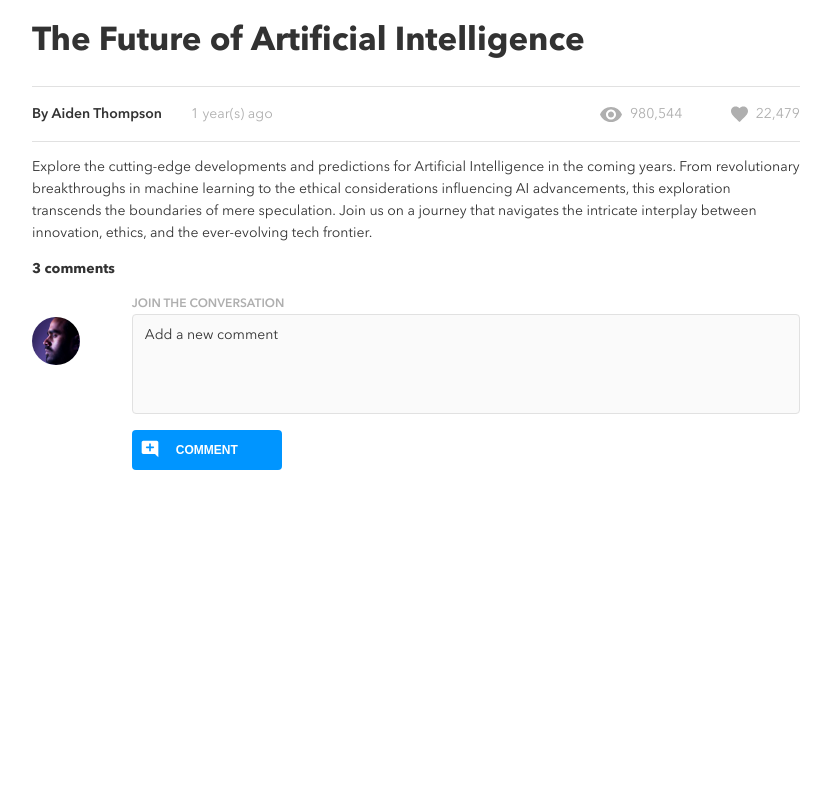
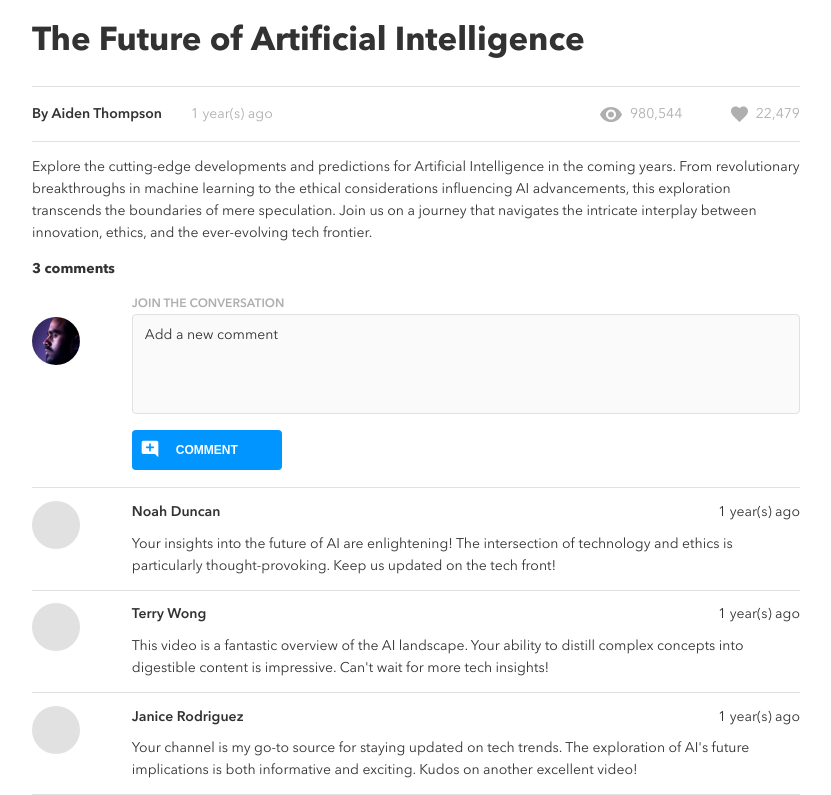
Before and after one commit to evelynseven/brainflix, a React (Create React App) app: page / in a window 1280 px wide. Shown: the part 554-1349 px from the top of the page, without its empty margins (98-929 px from the left). Before the commit the page ends 1033 px from the top, so only its background shows below. Built offline with nearby package versions, Linux system fonts and the light colour scheme.

Commit message:
add video comment components

```diff
--- a/src/components/CommentBox/CommentBox.jsx
+++ b/src/components/CommentBox/CommentBox.jsx
@@ -5,23 +5,23 @@ import CTAButton from "../CTAButton/CTAButton";
 
 function CommentBox() {
   return (
-    <div class="comment-box">
-      <form class="comment-box__form-content-box">
-        <div class="comment-box__img-container">
+    <div className="comment-post">
+      <form className="comment-post__form-content-box">
+        <div className="comment-post__img-container">
           <img src={MohanMuruge} alt="Mohan-muruge user photo" />
         </div>
-        <div class="comment-box__form-input-box">
+        <div className="comment-post__form-input-box">
           <div>
-            <label for="userComment">join the conversation</label>
+            <label htmlFor="userComment">join the conversation</label>
             <textarea
-              class="comment-box__textarea"
+              className="comment-post__textarea"
               name="userComment"
               id="userComment"
               placeholder="Add a new comment"
-              autocomplete="off"
+              autoComplete="off"
             ></textarea>
           </div>
-          <div class="comment-box__button-box">
+          <div className="comment-post__button-box">
             <CTAButton buttonIcon={commentButton} buttonText="comment" />
           </div>
         </div>
--- a/src/components/CommentBox/CommentBox.scss
+++ b/src/components/CommentBox/CommentBox.scss
@@ -1,7 +1,7 @@
 @use "../../styles/partials/mixins" as *;
 @use "../../styles/partials/variables" as *;
 
-.comment-box {
+.comment-post {
   &__form-content-box {
     width: 100%;
     display: flex;
--- /dev/null
+++ b/src/components/DynamicTimestamp/DynamicTimestamp.jsx
@@ -0,0 +1,51 @@
+function dynamicTS(commentTimestamp, currentTimestamp) {
+  let dynamicTimestamp;
+
+  let commentTime = new Date(commentTimestamp);
+  let currentTime = new Date(currentTimestamp);
+
+  const yearsDifference = Math.abs(
+    currentTime.getFullYear() - commentTime.getFullYear()
+  );
+  const monthsDifference = Math.abs(
+    currentTime.getMonth() - commentTime.getMonth()
+  );
+  const daysDifference = Math.abs(
+    currentTime.getDate() - commentTime.getDate()
+  );
+  const hoursDifference = Math.abs(
+    currentTime.getHours() - commentTime.getHours()
+  );
+  const minutesDifference = Math.abs(
+    currentTime.getMinutes() - commentTime.getMinutes()
+  );
+  const secondsDifference = Math.abs(
+    currentTime.getSeconds() - commentTime.getSeconds()
+  );
+
+  if (yearsDifference < 1) {
+    if (monthsDifference < 1) {
+      if (daysDifference < 1) {
+        if (hoursDifference < 1) {
+          if (minutesDifference < 1) {
+            dynamicTimestamp = `${secondsDifference} second(s) ago`;
+          } else {
+            dynamicTimestamp = `${minutesDifference} minute(s) ago`;
+          }
+        } else {
+          dynamicTimestamp = `${hoursDifference} hour(s) ago`;
+        }
+      } else {
+        dynamicTimestamp = `${daysDifference} day(s) ago`;
+      }
+    } else {
+      dynamicTimestamp = `${monthsDifference} month(s) ago`;
+    }
+  } else {
+    dynamicTimestamp = `${yearsDifference} year(s) ago`;
+  }
+
+  return dynamicTimestamp;
+}
+
+export default dynamicTS;
--- a/src/components/SingleComment/SingleComment.jsx
+++ b/src/components/SingleComment/SingleComment.jsx
@@ -1,7 +1,19 @@
 import "./SingleComment.scss";
+import dynamicTS from "../DynamicTimestamp/DynamicTimestamp";
 
-function SingleComment() {
-  return;
+function SingleComment({ name, timestamp, comment }) {
+  return (
+    <div className="comment-box">
+      <div className="comment-box__default-user-img"></div>
+      <div className="comment-box__info-box">
+        <div className="comment-box__info-first-row">
+          <p className="comment-box__name">{name}</p>
+          <p>{dynamicTS(timestamp, new Date())}</p>
+        </div>
+        <p>{comment}</p>
+      </div>
+    </div>
+  );
 }
 
 export default SingleComment;
--- a/src/components/SingleComment/SingleComment.scss
+++ b/src/components/SingleComment/SingleComment.scss
@@ -0,0 +1,54 @@
+@use "../../styles/partials/mixins" as *;
+@use "../../styles/partials/variables" as *;
+
+.comment-box {
+  width: 100%;
+  padding: 0.5rem 0;
+  display: flex;
+  flex-direction: row;
+  justify-content: space-between;
+  border-bottom: 1px solid $BrainFlix-Mercury;
+
+  &:first-child {
+    border-top: 1px solid $BrainFlix-Mercury;
+  }
+
+  p {
+    margin: 0.3rem 0;
+  }
+
+  &__name {
+    font-weight: 600;
+  }
+
+  &__default-user-img {
+    margin-top: 0.3rem;
+    width: 40px;
+    height: 40px;
+    border-radius: 50%;
+    background-size: cover;
+    background-color: $BrainFlix-Mercury;
+
+    @include tablet {
+      width: 3rem;
+      height: 3rem;
+    }
+  }
+
+  &__info-box {
+    width: 82%;
+
+    @include tablet {
+      width: 89%;
+    }
+
+    @include desktop {
+      width: 87%;
+    }
+  }
+
+  &__info-first-row {
+    display: flex;
+    justify-content: space-between;
+  }
+}
--- a/src/components/VideoComment/VideoComment.jsx
+++ b/src/components/VideoComment/VideoComment.jsx
@@ -1,13 +1,24 @@
 import CommentBox from "../CommentBox/CommentBox";
+import SingleComment from "../SingleComment/SingleComment";
 import "./VideoComment.scss";
 
 function VideoComment({ comments }) {
-  const allComments = comments;
+  const allComments = comments.sort((a, b) => b.timestamp - a.timestamp);
 
   return (
     <div className="video-comment">
       <h3>{allComments.length} comments</h3>
       <CommentBox />
+      <hr />
+      {comments.map((comment) => {
+        return (
+          <SingleComment
+            name={comment.name}
+            timestamp={comment.timestamp}
+            comment={comment.comment}
+          />
+        );
+      })}
     </div>
   );
 }
--- a/src/components/VideoComment/VideoComment.scss
+++ b/src/components/VideoComment/VideoComment.scss
@@ -1,7 +1,8 @@
 @use "../../styles/partials/mixins" as *;
+@use "../../styles/partials/variables" as *;
 
 .video-comment {
-  padding: 0 1rem;
+  padding: 0 1rem 1rem 1rem;
 
   @include tablet {
     padding: 0 2.25rem;
@@ -11,4 +12,10 @@
     padding: 0 0 0 8.125rem;
     width: 60%;
   }
+
+  hr {
+    border: none;
+    border-top: 1px solid $BrainFlix-Mercury;
+    margin: 0.5rem 0 0 0;
+  }
 }
--- a/src/components/VideoKeyInfo/VideoKeyInfo.jsx
+++ b/src/components/VideoKeyInfo/VideoKeyInfo.jsx
@@ -1,58 +1,9 @@
 import "./VideoKeyInfo.scss";
 import viewsIcon from "../../assets/icons/views.svg";
 import likesIcon from "../../assets/icons/likes.svg";
+import dynamicTS from "../DynamicTimestamp/DynamicTimestamp";
 
 function VideoKeyInfo({ channel, timestamp, views, likes }) {
-  function dynamicTS(commentTimestamp, currentTimestamp) {
-    let dynamicTimestamp;
-
-    let commentTime = new Date(commentTimestamp);
-    let currentTime = new Date(currentTimestamp);
-
-    const yearsDifference = Math.abs(
-      currentTime.getFullYear() - commentTime.getFullYear()
-    );
-    const monthsDifference = Math.abs(
-      currentTime.getMonth() - commentTime.getMonth()
-    );
-    const daysDifference = Math.abs(
-      currentTime.getDate() - commentTime.getDate()
-    );
-    const hoursDifference = Math.abs(
-      currentTime.getHours() - commentTime.getHours()
-    );
-    const minutesDifference = Math.abs(
-      currentTime.getMinutes() - commentTime.getMinutes()
-    );
-    const secondsDifference = Math.abs(
-      currentTime.getSeconds() - commentTime.getSeconds()
-    );
-
-    if (yearsDifference < 1) {
-      if (monthsDifference < 1) {
-        if (daysDifference < 1) {
-          if (hoursDifference < 1) {
-            if (minutesDifference < 1) {
-              dynamicTimestamp = `${secondsDifference} second(s) ago`;
-            } else {
-              dynamicTimestamp = `${minutesDifference} minute(s) ago`;
-            }
-          } else {
-            dynamicTimestamp = `${hoursDifference} hour(s) ago`;
-          }
-        } else {
-          dynamicTimestamp = `${daysDifference} day(s) ago`;
-        }
-      } else {
-        dynamicTimestamp = `${monthsDifference} month(s) ago`;
-      }
-    } else {
-      dynamicTimestamp = `${yearsDifference} year(s) ago`;
-    }
-
-    return dynamicTimestamp;
-  }
-
   return (
     <div className="video-keyinfo">
       <div className="video-keyinfo__left-col">
```
